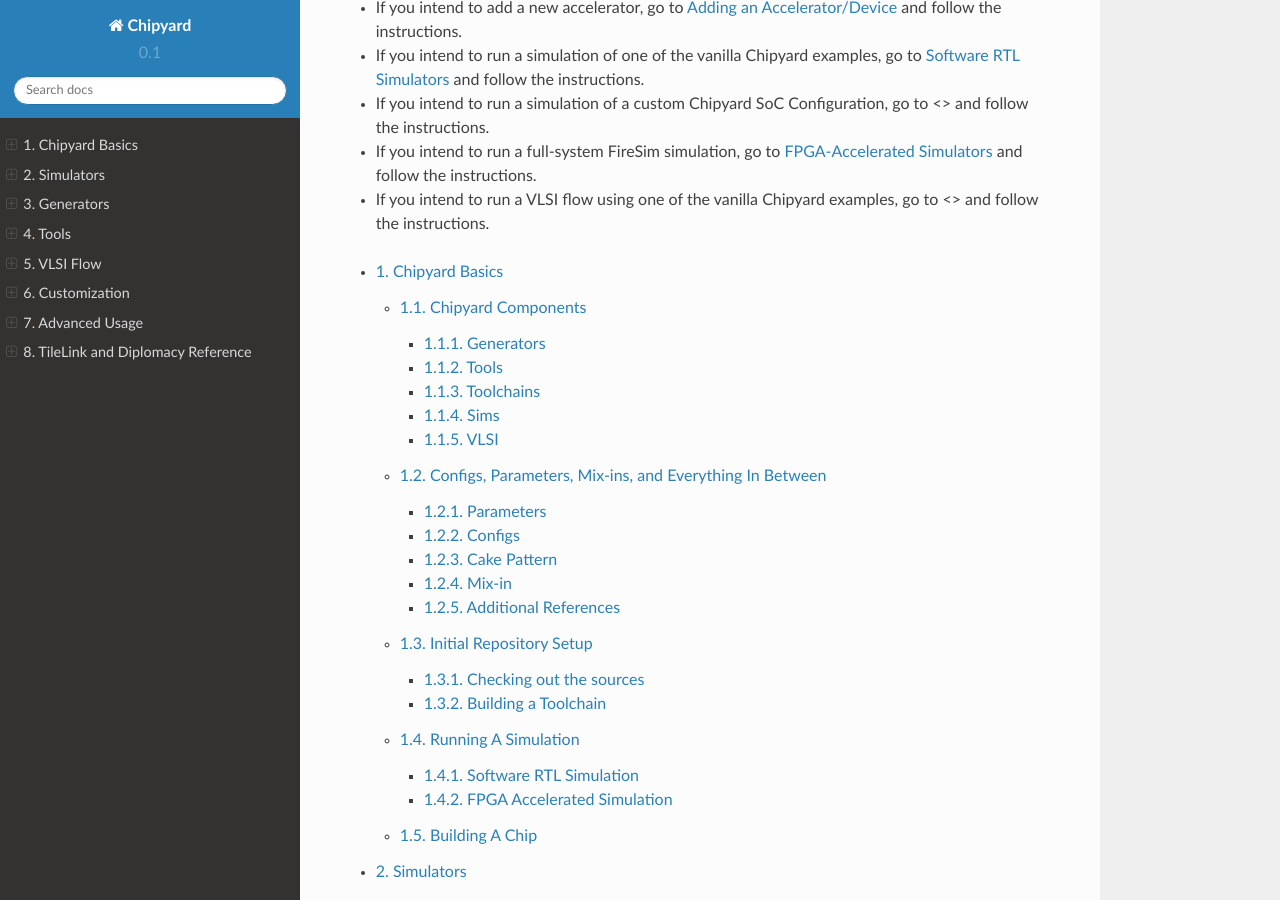
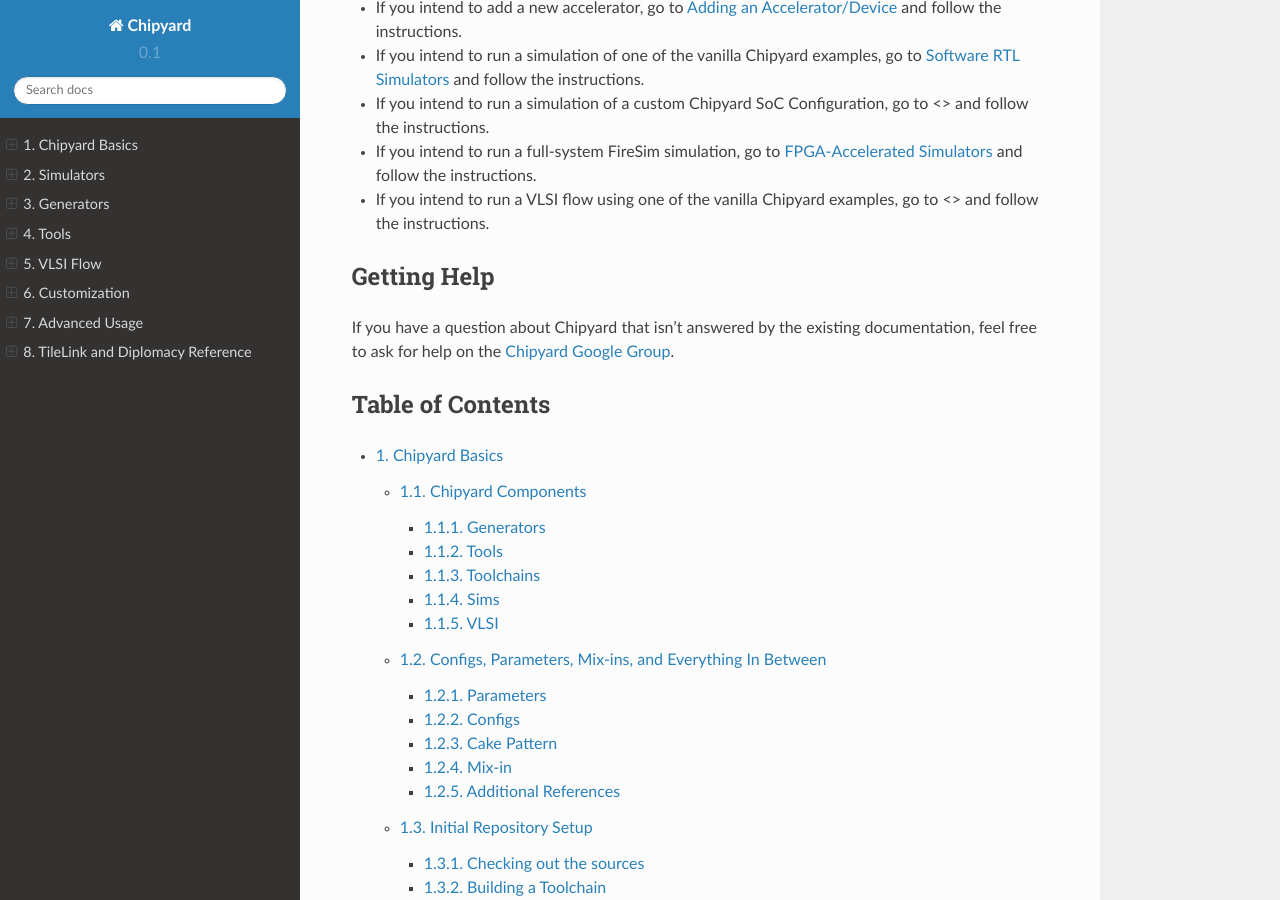
Before and after one commit to ucb-bar/chipyard, a Sphinx documentation site: the page built from docs/index.rst, in a window 1280 px wide and 900 px high, scrolled down 1192 px. Built offline with Sphinx 7.4.7 and the Read the Docs theme 2.0.0, drawn with Linux system fonts in a browser that asks for light colours.

Commit message:
add Google Group to the index

```diff
--- a/docs/index.rst
+++ b/docs/index.rst
@@ -11,6 +11,16 @@
 New to Chipyard? Jump to the :ref:`Chipyard Basics` page for more info.
 
 .. include:: Quick-Start.rst
+
+Getting Help
+------------
+
+If you have a question about Chipyard that isn't answered by the existing
+documentation, feel free to ask for help on the
+`Chipyard Google Group <https://groups.google.com/forum/#!forum/chipyard>`_.
+
+Table of Contents
+-----------------
 
 .. toctree::
    :maxdepth: 3
```
